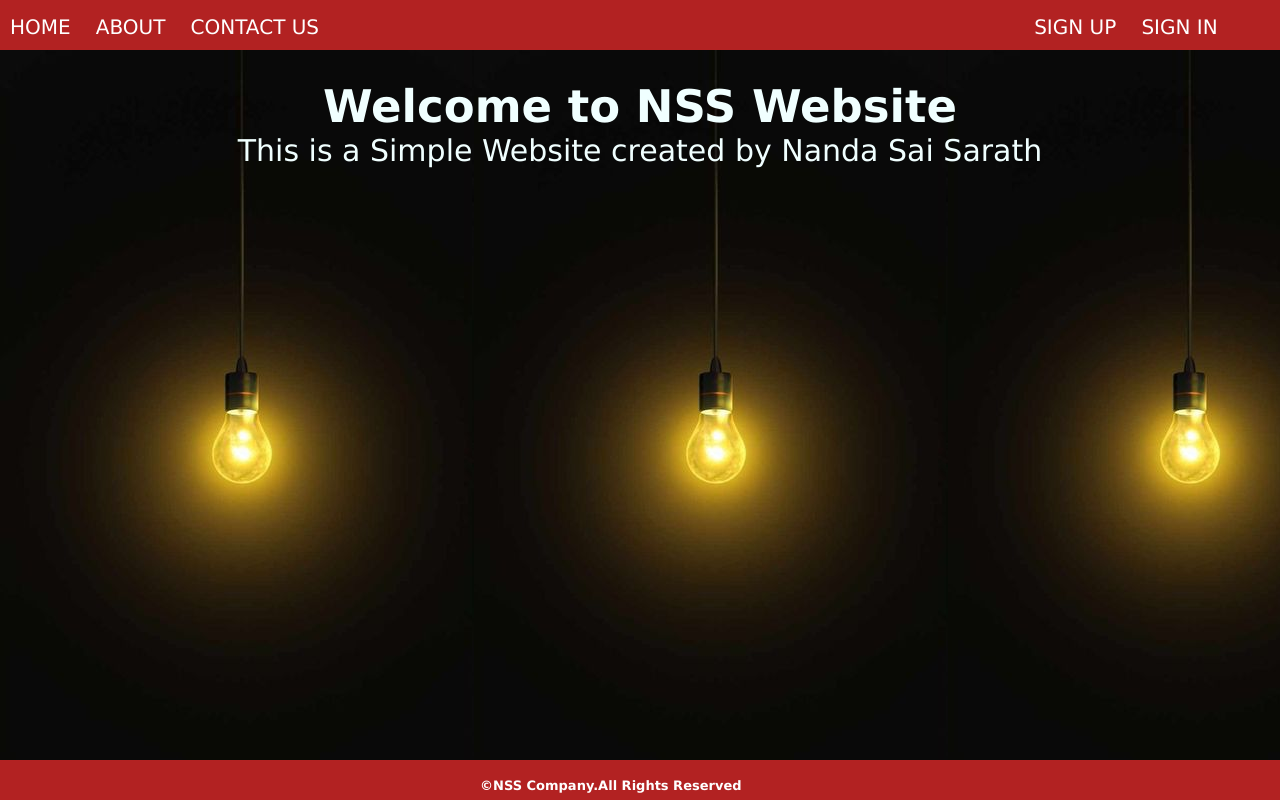
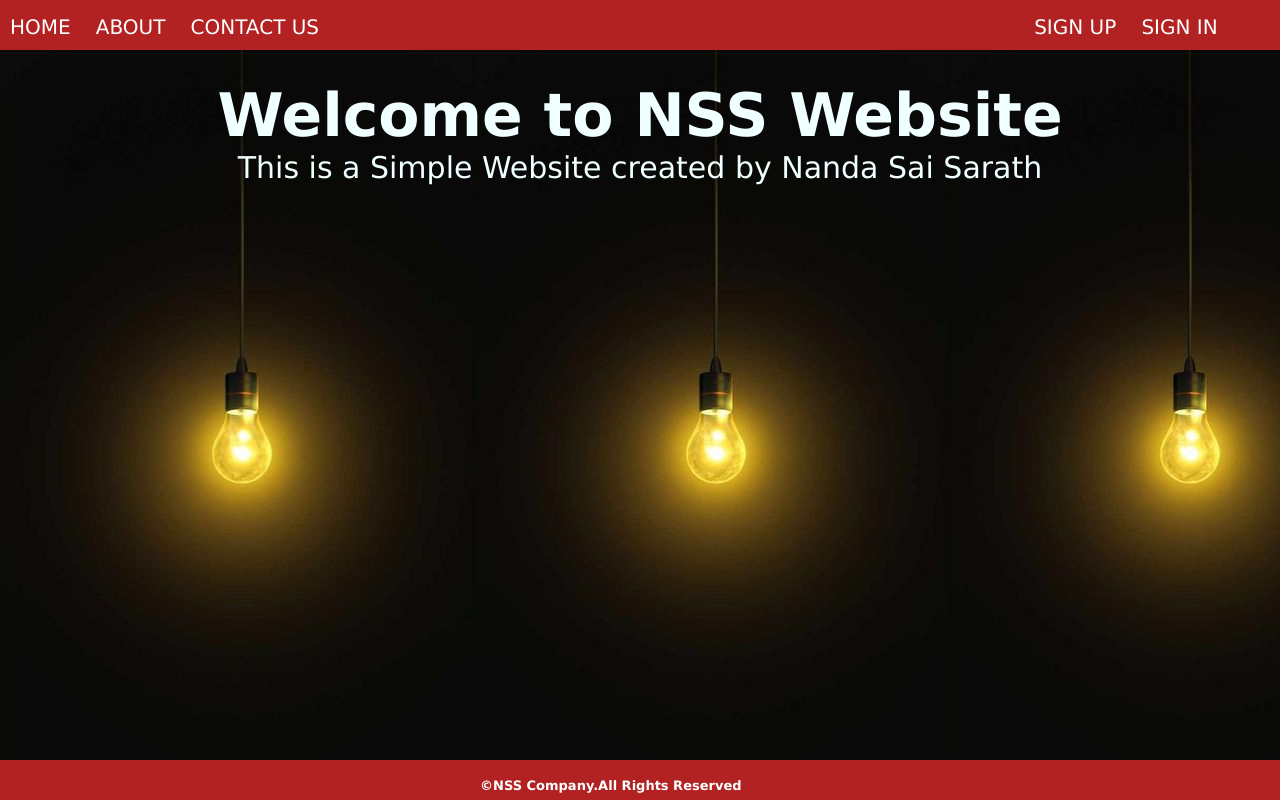
Before and after one commit to nanda-sai-sarath/218B1A4438, a plain HTML site: page index.html in a window 1280 px wide. Drawn offline with Linux system fonts and the light colour scheme.

Commit message:
index.html

```diff
--- a/index.html
+++ b/index.html
@@ -14,14 +14,12 @@
             <a href="Proj-3Login.html">SIGN IN</a>
         </div>
     </nav>
-    <section>
-        <div class="sec1">
-            <h1>Welcome to NSS Website</h1>
-            <p>This is a Simple Website created by Nanda Sai Sarath</p>
-        </div>
-    </section>
+    <div class="sec1">
+        <h1 style="font-size: 60px;">Welcome to NSS Website</h1>
+        <p>This is a Simple Website created by Nanda Sai Sarath</p>
+    </div>
     <footer>
-       <div class="footer">
+       <div class="footer" style="margin-top: 250px;">
             <h3>&copy;NSS Company.All Rights Reserved</h3>
        </div>
     </footer>
```
